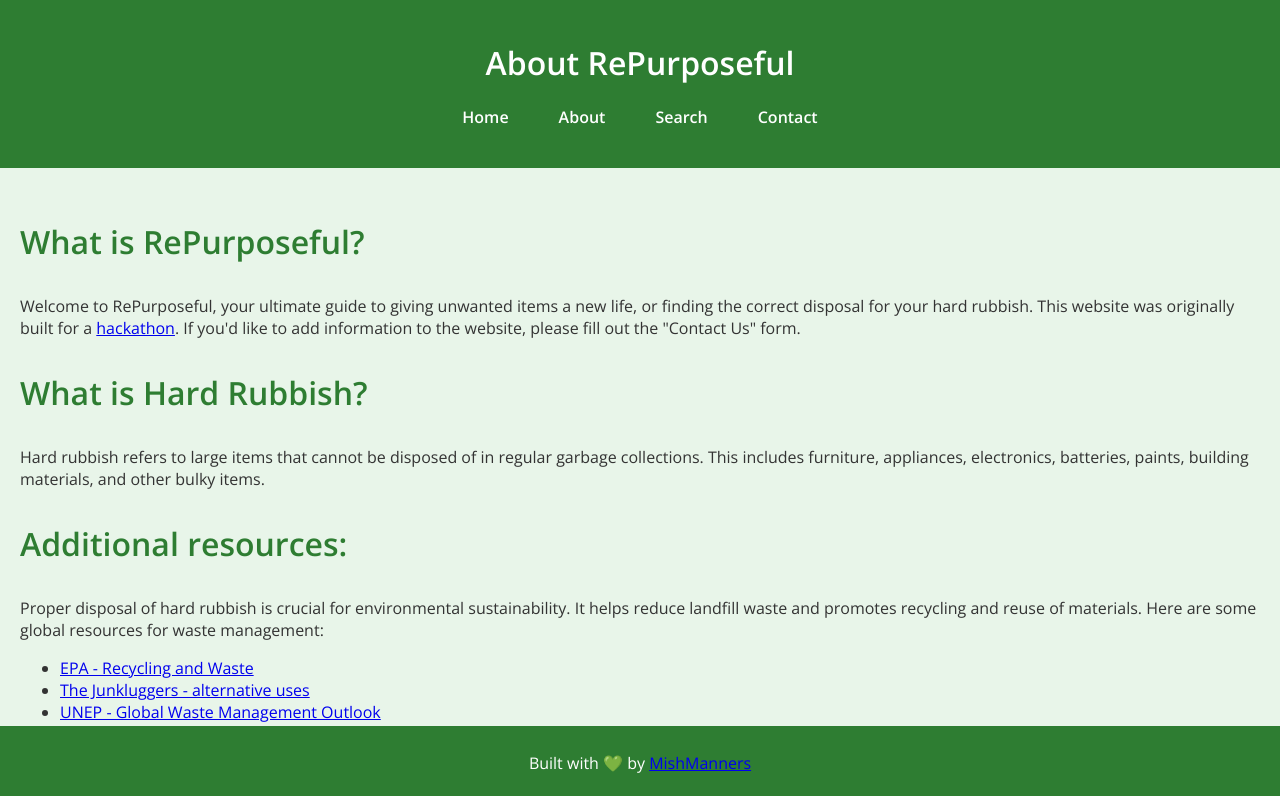
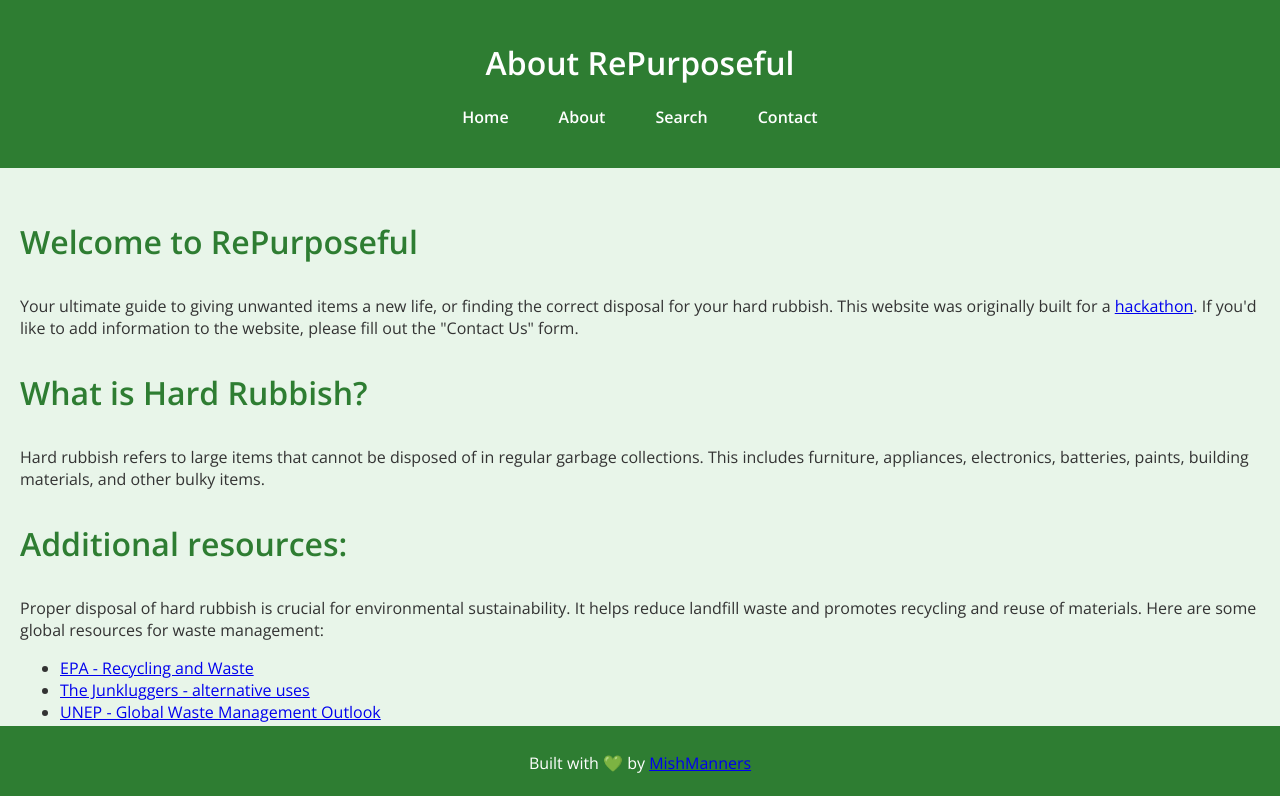
Before and after one commit to mishmanners/hard-rubbish-info-website, a website: page about.html in a window 1280 px wide. Shown: the top 796 px of the page. Drawn offline with nearby package versions, Linux system fonts and the light colour scheme.

Commit message:
ambitguity in about and index

```diff
--- a/about.html
+++ b/about.html
@@ -34,8 +34,8 @@
     </header>
     <main>
         <section>
-            <h3>What is RePurposeful?</h3>
-            <p>Welcome to RePurposeful, your ultimate guide to giving unwanted items a new life, or finding the correct disposal for your hard rubbish. This website was originally built for a <a href="https://dev.to/challenges/github" target="blank">hackathon</a>. If you'd like to add information to the website, please fill out the "Contact Us" form.</p>
+            <h3>Welcome to RePurposeful</h3>
+            <p>Your ultimate guide to giving unwanted items a new life, or finding the correct disposal for your hard rubbish. This website was originally built for a <a href="https://dev.to/challenges/github" target="blank">hackathon</a>. If you'd like to add information to the website, please fill out the "Contact Us" form.</p>
         </section>
         <section>
             <h3>What is Hard Rubbish?</h3>
```
